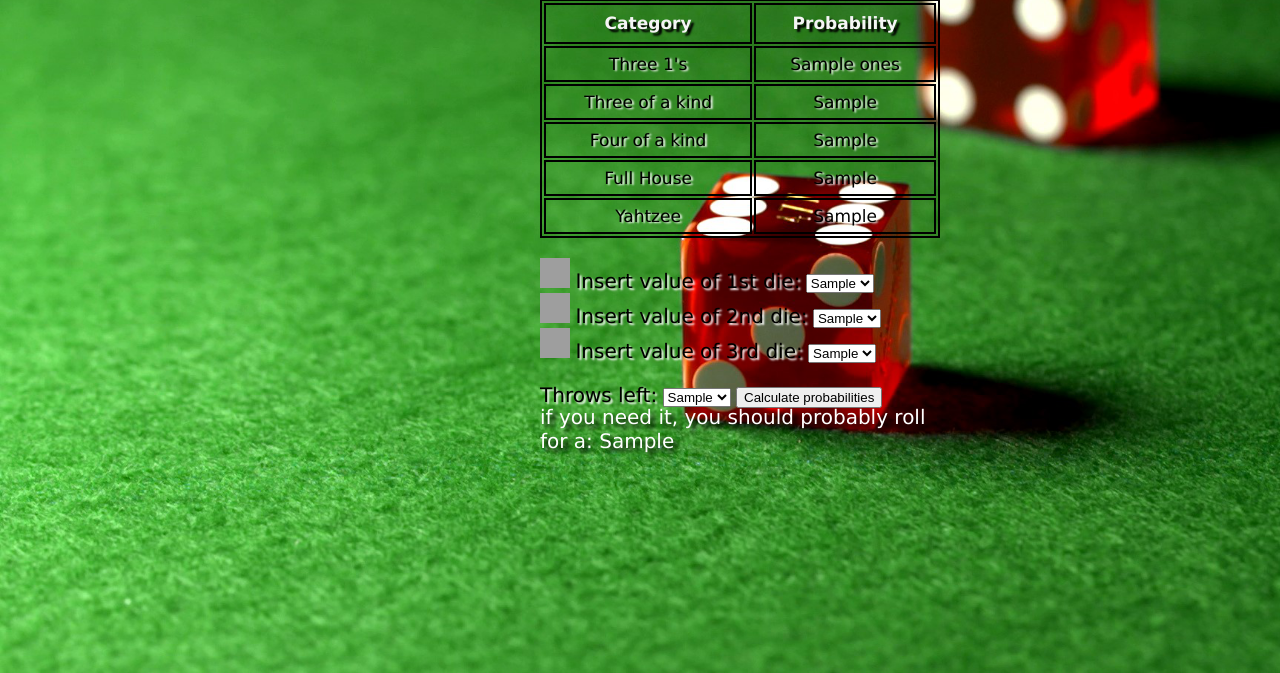
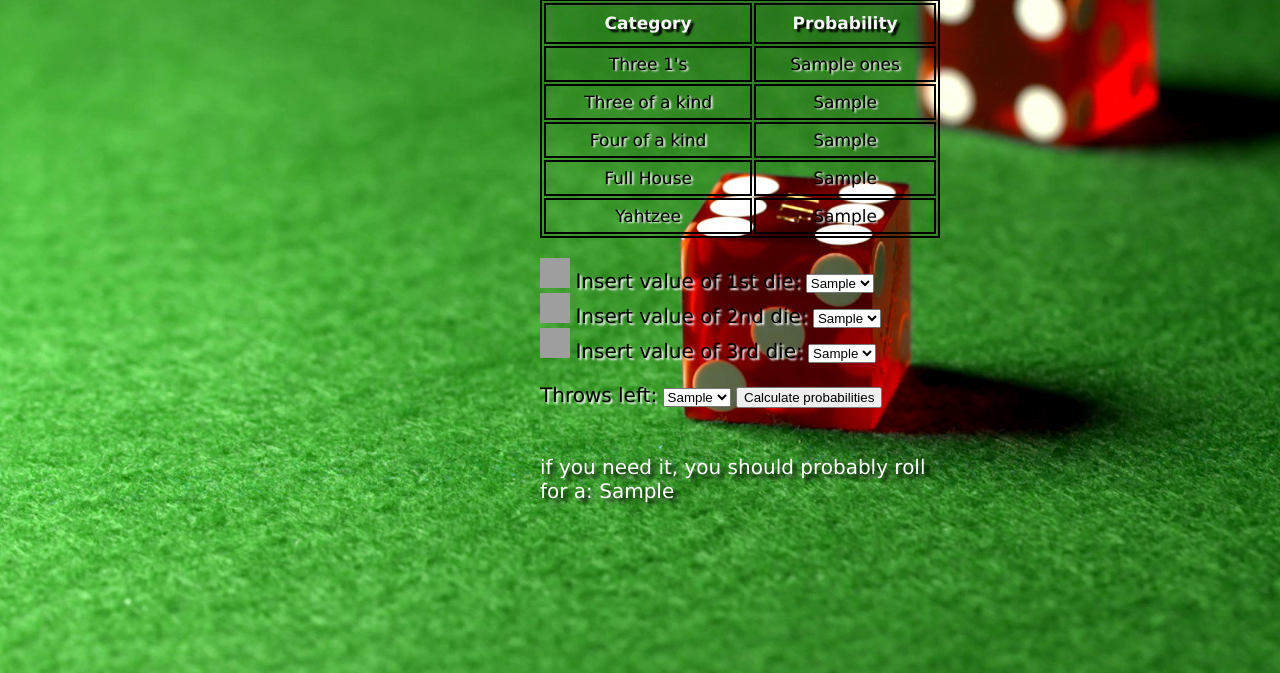
Before and after one commit to Simonolsson98/flask-yahtzee-project, a Flask app: template templates/index.html in a window 1280 px wide. Shown: the part 127-800 px from the top of the page. Run offline with Flask 2, Linux system fonts and the light colour scheme; the template is opened without the code that fills it: most values are stand-ins (such as "Sample title", 1, 10 or a date in 2020); grey boxes are pictures that could not be loaded.

Commit message:
manually moved div down, TODO = make position relative to above div

```diff
--- a/static/css/main.css
+++ b/static/css/main.css
@@ -33,7 +33,7 @@ body, html {
     font-weight:500;
     font-size: 30px;
     left: 540px;
-    bottom: 200px;
+    bottom: 150px;
     width: 400px;
     font-size: 20px;
 }
```
